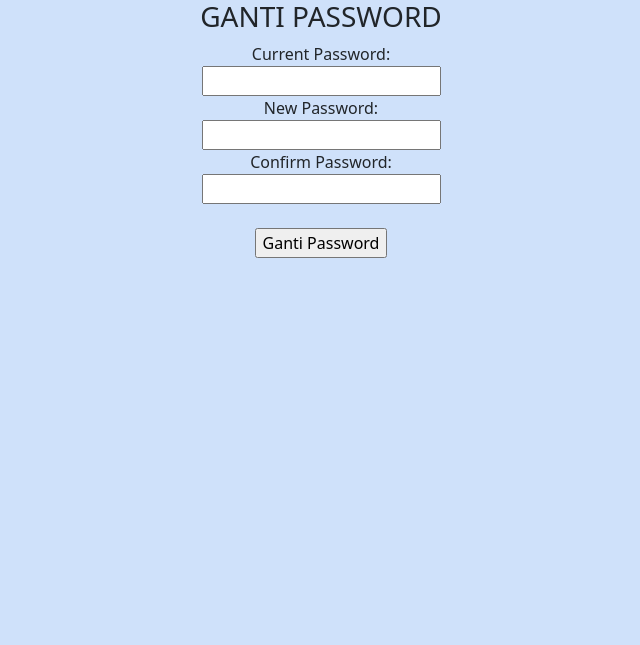
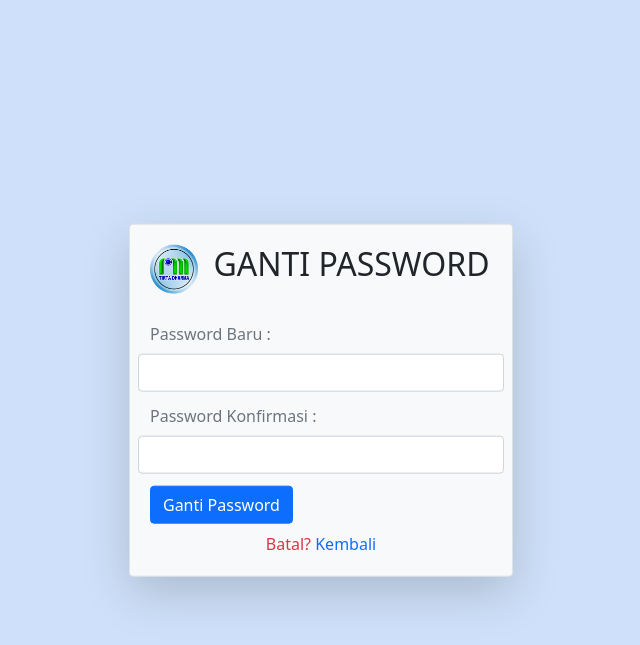
Before and after one commit to dickyerfan/daftar-pekerjaan, a PHP site: page /gantipass.php in a window 1280 px wide. Shown: the top 645 px of the page, without its empty margins (319-959 px from the left). Run offline with PHP 8.4, Linux system fonts and the light colour scheme; the visitor is signed in with stand-in values (Sample User, id 1).

Commit message:
Membuat file lupapass.php

```diff
--- a/gantipass.php
+++ b/gantipass.php
@@ -3,42 +3,36 @@
 session_start();
 // $con = mysqli_connect("localhost", "root", "", "daftar_pekerjaan");
 require 'function.php';
-if (isset($_POST['submit'])) :
-    extract($_POST);
+$username = $_SESSION['username'];
 
-
-    $user_check = $_SESSION['username'];
-
-    $old_pwd = $_POST['currentPassword'];
-    $pwd = $_POST['newPassword'];
-    $c_pwd = $_POST['confirmPassword'];
-    if ($old_pwd != "" && $pwd != "" && $c_pwd != "") :
-
-
-        if ($pwd == $c_pwd) :
-            if ($pwd != $old_pwd) :
-                $sql = "SELECT * FROM `user` WHERE `username`='$user_check' AND `password` =PASSWORD($old_pwd)";
-                $db_check = $db->query($sql);
-                $count = mysqli_num_rows($db_check);
-                if ($count == 1) :
-                    $fetch = $db->query("UPDATE `user` SET `password` = PASSWORD($pwd) WHERE `username`='$user_check'");
-                    $old_pwd = '';
-                    $pwd = '';
-                    $c_pwd = '';
-                    $message = "Password successfully updated!";
-                else :
-                    $message = "Old password is incorrect. Please try again.";
-                endif;
-            else :
-                $message = "Old password and new password are the same. Please try again.";
-            endif;
-        else :
-            $message = "New password and confirm password do not match.";
-        endif;
-    else :
-        $message = "Please fill all the fields";
-    endif;
-endif;
+if (isset($_POST['reset'])) {
+    // $username = $_POST['username'];
+    $passwordbaru = $_POST['passwordbaru'];
+    $passwordbaru = password_hash($passwordbaru, PASSWORD_DEFAULT);
+    $passwordconfirm = $_POST['passwordconfirm'];
+    //cek password lama
+    $query = mysqli_query($con, "SELECT * FROM user where username = '$username' ");
+    if (mysqli_num_rows($query) === 1) {
+        $row = mysqli_fetch_assoc($query);
+        //validasi data data kosong
+        if (empty($_POST['passwordbaru']) || empty($_POST['passwordconfirm'])) {
+            echo "<h3><font color=red><center>Ganti Password Gagal! Data Tidak Boleh Kosong.</center></font></h3>";
+            //validasi input konfirm password
+        } else if (($_POST['passwordbaru']) != ($_POST['passwordconfirm'])) {
+            echo "<h3><font color=red><center>Ganti Password Gagal! Password Baru dan Password Konfirmasi Harus Sama.</center></font></h3>";
+        } else {
+            //update data
+            $query = mysqli_query($con, "UPDATE user SET password='$passwordbaru' WHERE username='$username'");
+            //setelah berhasil update
+            if ($query) {
+                echo "<h3><font color=#8BB2D9><center>Ganti Password Berhasil!</center></font></h3>";
+                // header("Location: profil.php");
+            } else {
+                echo "<h3><font color=red><center>Ganti Password Gagal!</center></font></h3>";
+            }
+        }
+    }
+}
 ?>
 <!DOCTYPE html>
 <html>
@@ -54,24 +48,61 @@ endif;
 </head>
 
 <body>
-    <h3 align="center">GANTI PASSWORD</h3>
-    <div><?php if (isset($message)) {
-                echo $message;
-            } ?></div>
-    <form method="post" action="" align="center">
-        Current Password:<br>
-        <input type="password" name="currentPassword"><span id="currentPassword" class="required"></span>
-        <br>
-        New Password:<br>
-        <input type="password" name="newPassword"><span id="newPassword" class="required"></span>
-        <br>
-        Confirm Password:<br>
-        <input type="password" name="confirmPassword"><span id="confirmPassword" class="required"></span>
-        <br><br>
-        <input type="submit" value="Ganti Password">
-    </form>
-    <br>
-    <br>
+
+    <div class="container-fluid">
+        <div class="container">
+            <div class="row">
+                <div class="col-sm bg-light text-dark rounded shadow-lg border">
+                    <!-- alert untuk error -->
+                    <?php if (isset($error)) : ?>
+                        <div class="alert alert-warning alert-dismissible fade show text-danger" role="alert">
+                            <strong>Login Gagal</strong><br> Harus di isi sesuai dengan di registrasi
+                            <button type="button" class="btn-close" data-bs-dismiss="alert" aria-label="Close"></button>
+                        </div>
+                    <?php endif; ?>
+                    <form action="" method="POST">
+                        <div class="row text-center">
+                            <div class="col-sm-2">
+                                <img src="img/pdam_biru.png" alt="" style="width: 3rem;">
+                            </div>
+                            <div class="col-sm-10">
+                                <h2>GANTI PASSWORD</h2>
+                            </div>
+                        </div>
+                        <div class="mb-1  row">
+                            <input type="hidden" class="form-control" id="nama_depan" name="nama_depan" required value="">
+                        </div>
+                        <br>
+                        <!-- <div class="mb-1  row">
+                            <label for="username" class="mb-2 text-muted">username :</label>
+                            <input type="text" class="form-control mb-2" id="username" name="username" required autofocus autocomplete="off">
+                        </div> -->
+                        <div class="mb-1  row">
+                            <label for="passwordbaru" class="mb-2 text-muted">Password Baru :</label>
+                            <input type="password" class="form-control mb-2" id="passwordbaru" name="passwordbaru" autocomplete="off">
+                        </div>
+                        <div class="mb-1  row">
+                            <label for="passwordconfirm" class="mb-2 text-muted">Password Konfirmasi :</label>
+                            <input type="password" class="form-control mb-2" id="passwordconfirm" name="passwordconfirm" autocomplete="off">
+                        </div>
+
+                        <button type="submit" class="btn btn-primary" name="reset">Ganti Password</button>
+                    </form>
+                    <div class="text-center mt-2 text-danger">
+                        Batal? <a href="profil.php" class="text-primary" style="text-decoration: none;">Kembali</a>
+                    </div>
+                    <!-- <div align="center">
+                        <p>Ingat Password ? </p>
+                        <a href="login.php"><button class="btn btn-danger">Login</button></a>
+                    </div> -->
+                </div>
+            </div>
+        </div>
+    </div>
+
+    <!-- Option 1: Bootstrap Bundle with Popper -->
+    <script src="js/bootstrap.bundle.js" crossorigin="anonymous"></script>
+
 </body>
 
 </html>
```
